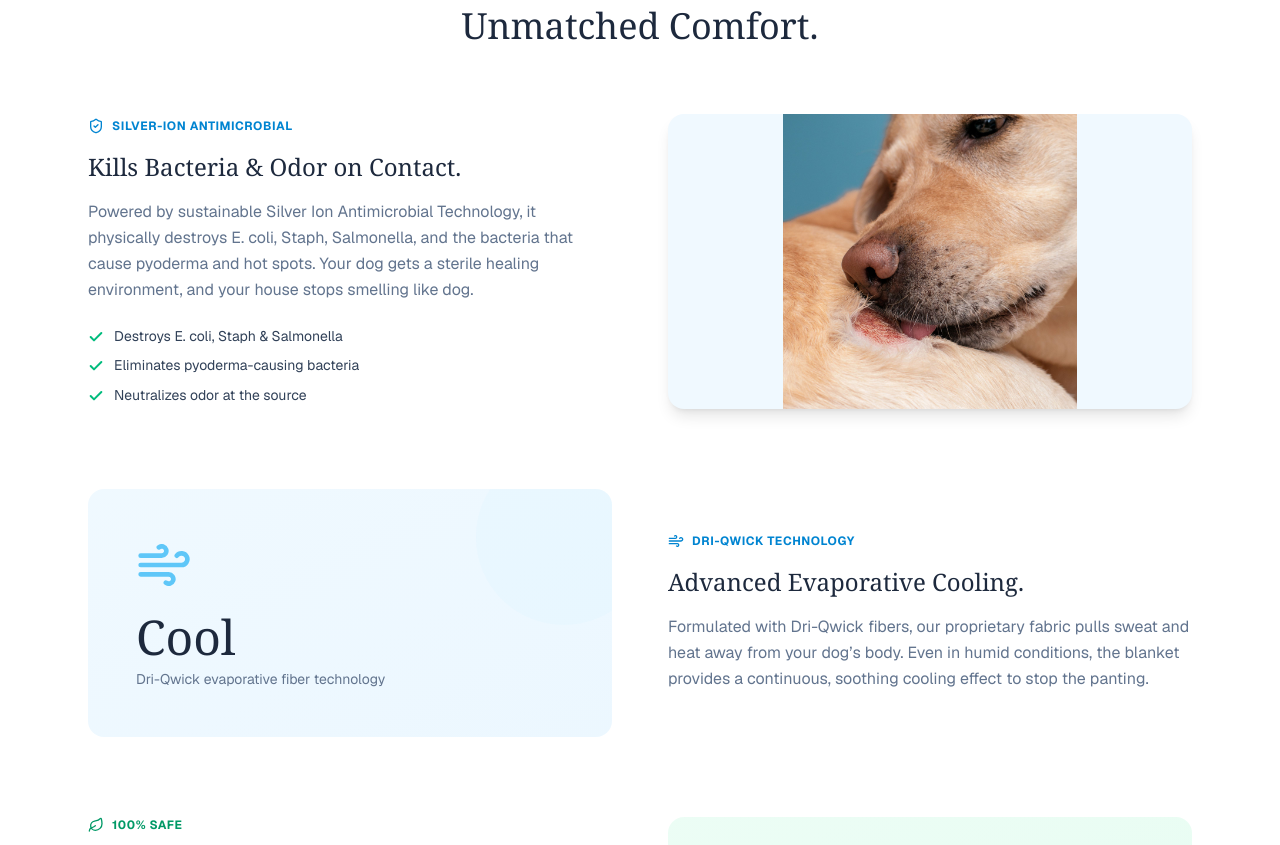
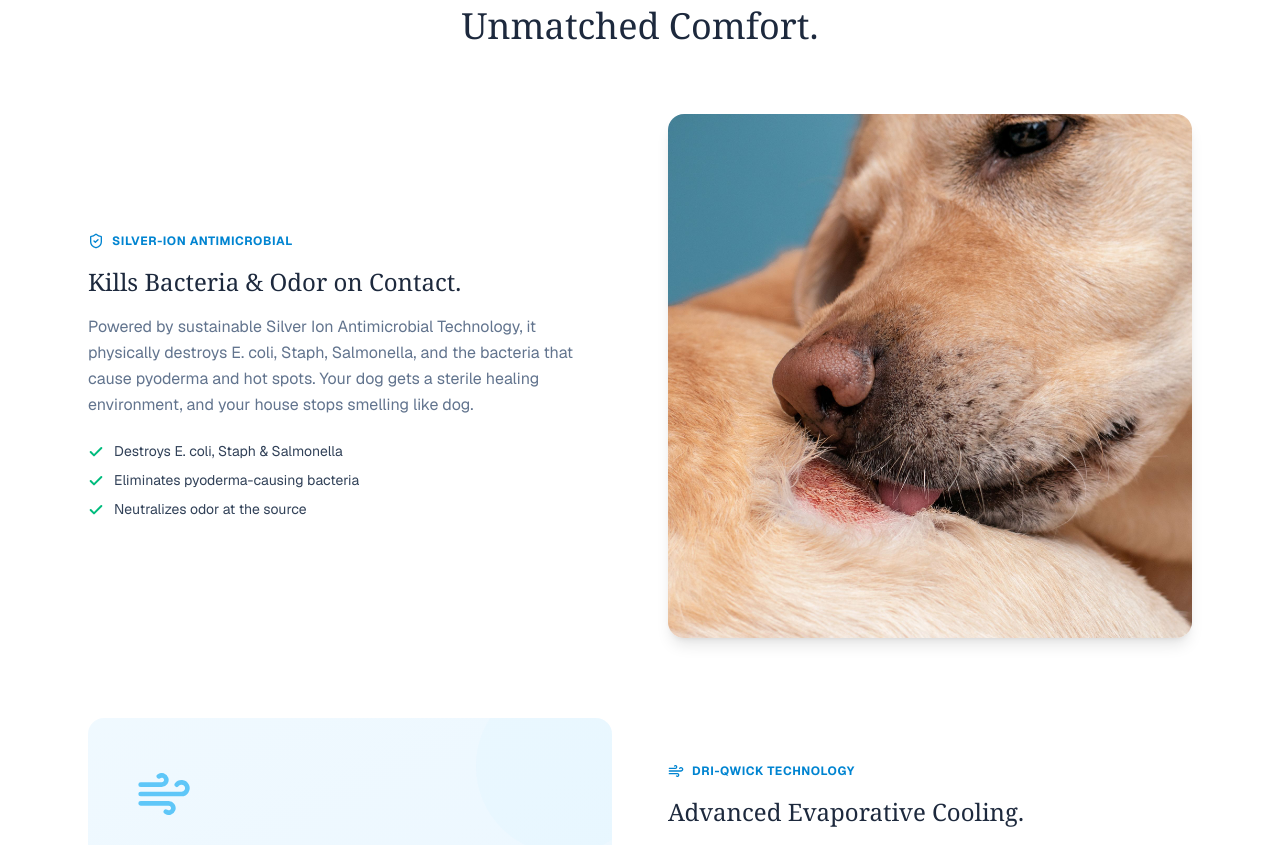
Before and after one commit to BDNsupplierdirectory/sleep-hygienics-website, a Next.js app: page / in a window 1280 px wide. Shown: the part 1573-2418 px from the top of the page. Built offline with nearby package versions, Linux system fonts and the light colour scheme; no server answers.

Commit message:
Update ClientPage.tsx

```diff
--- a/app/ClientPage.tsx
+++ b/app/ClientPage.tsx
@@ -357,13 +357,14 @@ export default function ClientPage() {
                 ])}
               </div>
             </div>
-            <div className="rounded-2xl overflow-hidden shadow-lg bg-sky-50 aspect-video relative">
+            <div className="rounded-2xl overflow-hidden shadow-lg relative">
               <Image
-               src="/solution.jpg"
-               alt="Silver-Ion technology visualization"
-               fill
-               className="w-full h-full object-contain"
-             />
+                src="/solution.jpg"
+                alt="Silver-Ion technology visualization"
+                width={800}
+                height={600}
+                className="w-full h-auto"
+              />
             </div>
           </div>
 
```
